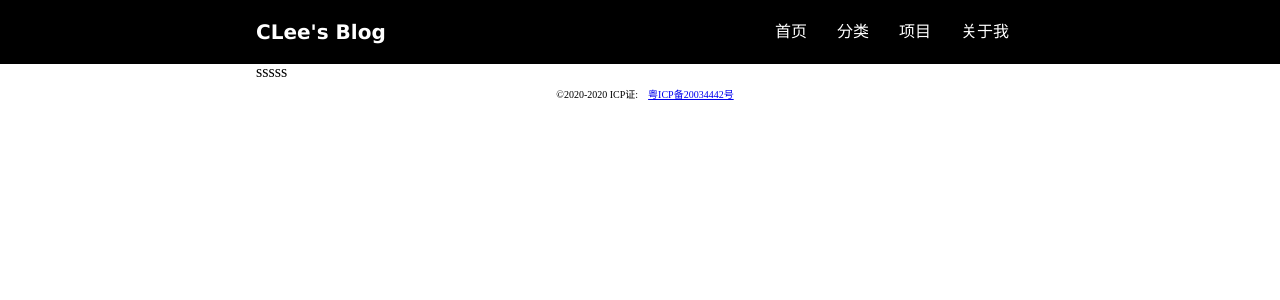
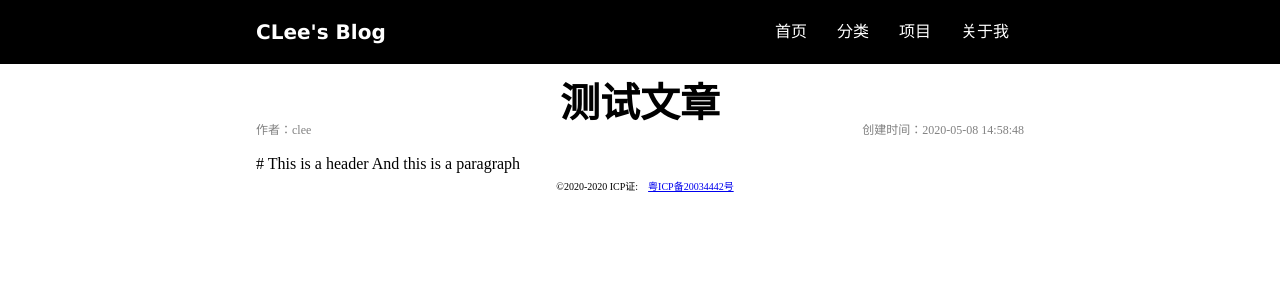
Before and after one commit to ChrisLee0211/myBlog_fontend, a Next.js app: page /article/1 in a window 1280 px wide. Shown: the top 300 px of the page. Built offline with nearby package versions, Linux system fonts and the light colour scheme.

Commit message:
文章内容页基本布局完成

```diff
--- a/pages/article/[id].tsx
+++ b/pages/article/[id].tsx
@@ -1,17 +1,50 @@
 import React from 'react';
 import Layout from '../../components/Layout';
+import {GetStaticProps,GetStaticPaths} from 'next';
+import "./index.scss";
+import {articleData} from "../../utils/sample-data";
+import { parseTime } from '../../utils';
+export interface Article{
+    id:number;
+    title:string;
+    created_at: number;
+    author: string;
+    quote:string[]|null;
+    content: string;
+}
+
+export const getStaticProps: GetStaticProps = async () => {
+    return {props:{article:articleData}}
+}
+
+export const getStaticPaths: GetStaticPaths = async () => {
+
+    // We'll pre-render only these paths at build time.
+    // { fallback: false } means other routes should 404.
+    return {paths:["/article/12"],fallback: false }
+  }
 
 export interface ComponentProps {
-
+    article:Article
 }
 
 const ArticleContent: React.FC<ComponentProps> = (props: ComponentProps) => {
-    console.log(props)
+    const { article }= props;
     return (
         <Layout>
             <div className="main-wrapper">
                 <div className="main-body">
-                    sssss
+                    <section className="article-header">
+                        <div className="article-header-title">{article.title}</div>
+                        <div className="article-header-baseInfo">
+                            <span className="article-header-baseInfo-author">作者：{article.author}</span>
+                            <span className="article-header-baseInfo-date">创建时间：{parseTime(article.created_at)}</span>
+                        </div>
+                    </section>
+                    <section className="article-nav"></section>
+                    <section className="article-body">
+                        {article.content}
+                    </section>
                 </div>
             </div>
         </Layout>
--- /dev/null
+++ b/pages/article/index.scss
@@ -0,0 +1,22 @@
+.article {
+    &-header {
+        width: 100%;
+        padding: 20px 0px;
+        box-sizing: border-box;
+        &-title {
+            width: 100%;
+            text-align: center;
+            font-size: 40px;
+            color: black;
+            font-weight: bold;
+        }
+        &-baseInfo {
+            width: 100%;
+            display:  flex;
+            justify-content: space-between;
+            align-items: center;
+            color: grey;
+            font-size: 12px;
+        }
+    }
+}
--- a/pages/index.scss
+++ b/pages/index.scss
@@ -17,7 +17,7 @@
     color     : white;
     position  : fixed;
     top       : 0;
-
+    z-index: 999999;
     .header-menu {
         max-width      : 768px;
         min-width      : 320px;
--- a/utils/sample-data.ts
+++ b/utils/sample-data.ts
@@ -1,5 +1,5 @@
 import { User } from '../interfaces'
-
+import {Article} from "../pages/article/[id]"
 /** Dummy user data. */
 export const sampleUserData: User[] = [
   { id: 101, name: 'Alice' },
@@ -7,3 +7,12 @@ export const sampleUserData: User[] = [
   { id: 103, name: 'Caroline' },
   { id: 104, name: 'Dave' },
 ]
+
+export const articleData: Article = {
+  id:1,
+  title: "测试文章",
+  created_at: 1588949928642,
+  quote: ["wwww.baidu.com"],
+  author: "clee",
+  content: '# This is a header\n\nAnd this is a paragraph'
+}
```
